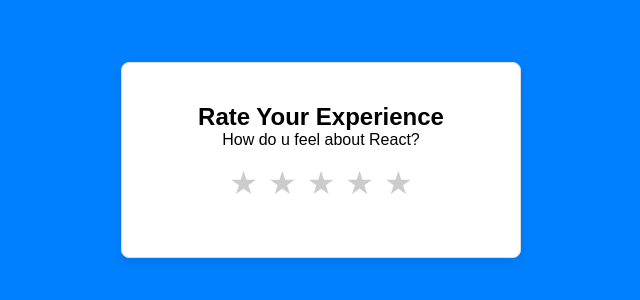
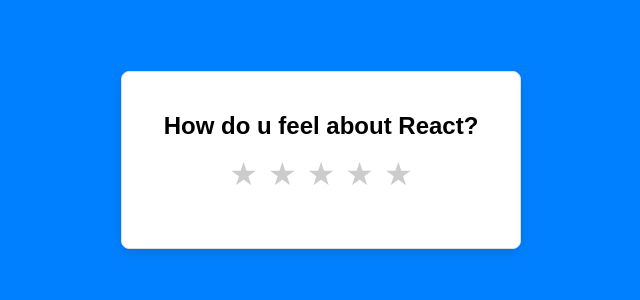
Before and after one commit to BernardByrnes/DE, a React (Vite) app in the folder React_again/rating-ui/: page / in a window 1280 px wide. Shown: the part 240-540 px from the top of the page, without its empty margins (319-959 px from the left). Built offline with nearby package versions, Linux system fonts and the light colour scheme.

Commit message:
Auto push changes 2026-07-05 19:26:51

```diff
--- a/React_again/rating-ui/src/components/Rating.jsx
+++ b/React_again/rating-ui/src/components/Rating.jsx
@@ -9,8 +9,7 @@
 
   return (
     <div className="rating-container">
-      <h2>Rate Your Experience</h2>
-      <p>{heading}</p>
+      <h2>{heading}</h2>
       <div className="stars">
         {stars.map((star) => (
           <span
```
